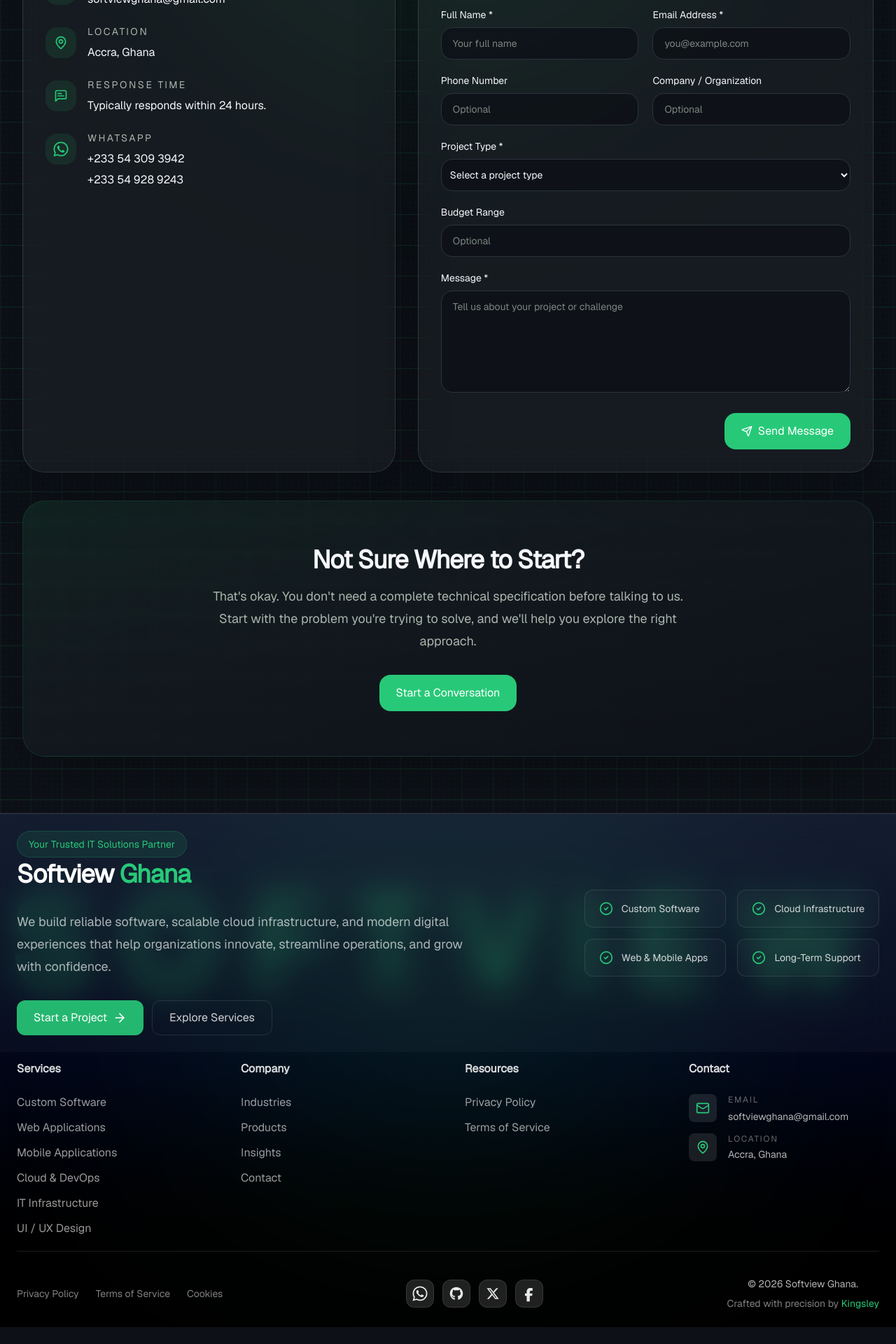
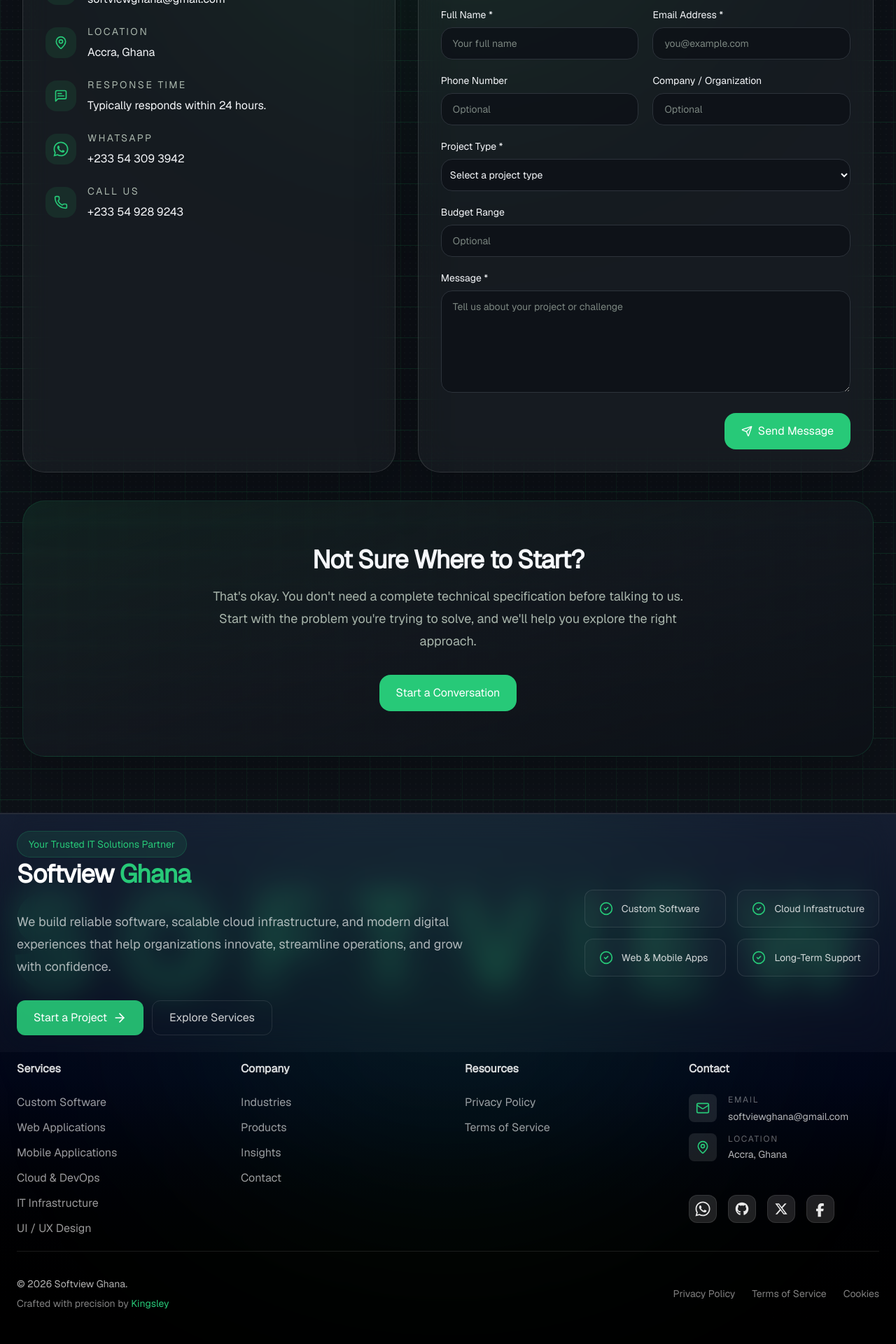
Before and after one commit to softviewghana/softviewghana.github.io, a Nuxt app: page /contact in a window 1280 px wide. Shown: the part 618-2538 px from the top of the page at 70% size. Before the commit the page ends 2514 px from the top, so only its background shows below. Built offline with nearby package versions, Linux system fonts and the light colour scheme.

Commit message:
new release

```diff
--- a/app/components/footer/FooterBottom.vue
+++ b/app/components/footer/FooterBottom.vue
@@ -1,32 +1,4 @@
 <script setup lang="ts">
-      import FacebookIcon from '../icons/FacebookIcon.vue';
-      import GithubIcon from '../icons/GithubIcon.vue';
-      import WhatsAppIcon from '../icons/WhatsAppIcon.vue';
-      import XTwitterIcon from '../icons/XTwitterIcon.vue';
-
-
-      const socials = [
-            {
-                  label: 'WhatsApp',
-                  href: 'https://wa.me/233543093942',
-                  icon: WhatsAppIcon,
-            },
-            {
-                  label: 'GitHub',
-                  href: 'https://github.com/softviewghana',
-                  icon: GithubIcon,
-            },
-            {
-                  label: 'X',
-                  href: 'https://x.com/SoftviewGhana',
-                  icon: XTwitterIcon,
-            },
-            {
-                  label: 'Facebook',
-                  href: 'https://facebook.com/softviewghana',
-                  icon: FacebookIcon,
-            },
-      ]
 
       const legalLinks = [
             {
@@ -48,22 +20,24 @@
 </script>
 
 <template>
-      <section class="mx-auto max-w-7xl px-6 py-6">
+      <section class="mx-auto max-w-7xl px-6 py-6 mb-6">
 
-            <div class="flex flex-col justify-items-center gap-8 text-sm text-white/50 md:flex-row md:items-center md:justify-between">
+            <div
+                class="flex flex-col justify-items-center gap-8 text-sm text-white/50 md:flex-row md:items-center md:justify-between">
 
                   <!-- Brand -->
 
-                  <div class="order-3 flex flex-col items-center justify-center">
+                  <div class="order-3 flex flex-col md:items-start items-center justify-center">
 
                         <p class="text-white/70">
                               © {{ new Date().getFullYear() }} Softview Ghana.
                         </p>
 
                         <p class="mt-2">
-                              Crafted with precision by <NuxtLink class="text-primary hover:text-white" target="_blank"
-                                title="Code with Kingsley" href="https://kingsley.softviewghana.com" external
-                                active-class="" exact-active-class="">
+                              Crafted with precision by
+                              <NuxtLink class="text-primary hover:text-white" target="_blank" title="Code with Kingsley"
+                                  href="https://kingsley.softviewghana.com" external active-class=""
+                                  exact-active-class="">
                                     Kingsley
                               </NuxtLink>
                         </p>
@@ -73,31 +47,15 @@
 
                   <!-- Legal -->
 
-                  <nav class="order-2 flex flex-col/ items-center justify-center flex-wrap gap-6 lg:order-0">
+                  <nav class="order-2 flex flex-col/ items-center justify-center flex-wrap gap-6 lg:order-3">
 
                         <NuxtLink v-for="link in legalLinks" :key="link.label" :to="link.href"
-                          class="transition-colors hover:text-white">
+                            class="transition-colors hover:text-white">
                               {{ link.label }}
                         </NuxtLink>
 
                   </nav>
 
-
-                  <!-- Social -->
-
-                  <div class="flex flex-col/ items-center justify-center gap-3">
-
-                        <NuxtLink external v-for="social in socials" :key="social.label" :href="social.href"
-                          :aria-label="social.label" target="_blank"
-                          class="group flex h-10 w-10 items-center justify-center rounded-xl border border-white/10 bg-white/12 text-white/90 transition-all duration-300 hover:border-primary/30 hover:bg-primary/10 hover:text-primary">
-
-                              <component :is="social.icon"
-                                class="size-5 transition-transform duration-300 group-hover:scale-110" />
-
-                        </NuxtLink>
-
-                  </div>
-
             </div>
 
       </section>
--- a/app/components/footer/FooterLinks.vue
+++ b/app/components/footer/FooterLinks.vue
@@ -8,6 +8,10 @@
             ArrowUpRight,
       } from '@lucide/vue'
       import CONSTANTS from '~/constants'
+      import WhatsAppIcon from '../icons/WhatsAppIcon.vue'
+      import GithubIcon from '../icons/GithubIcon.vue'
+      import XTwitterIcon from '../icons/XTwitterIcon.vue'
+      import FacebookIcon from '../icons/FacebookIcon.vue'
 
       const sections = [
             {
@@ -92,6 +96,29 @@
                   ],
             },
       ]
+
+      const socials = [
+            {
+                  label: 'WhatsApp',
+                  href: 'https://wa.me/233543093942',
+                  icon: WhatsAppIcon,
+            },
+            {
+                  label: 'GitHub',
+                  href: 'https://github.com/softviewghana',
+                  icon: GithubIcon,
+            },
+            {
+                  label: 'X',
+                  href: 'https://x.com/SoftviewGhana',
+                  icon: XTwitterIcon,
+            },
+            {
+                  label: 'Facebook',
+                  href: 'https://facebook.com/softviewghana',
+                  icon: FacebookIcon,
+            },
+      ]
 </script>
 
 <template>
@@ -118,11 +145,11 @@
                         <nav class="space-y-3">
 
                               <NuxtLink v-for="link in section.links" :key="link.label" :to="link.href"
-                                class="group flex items-center justify-between text-white/60 transition-colors hover:text-white">
+                                  class="group flex items-center justify-between text-white/60 transition-colors hover:text-white">
                                     <span>{{ link.label }}</span>
 
                                     <ArrowUpRight
-                                      class="size-4 opacity-0 transition-all duration-300 group-hover:translate-x-1 group-hover:-translate-y-1 group-hover:opacity-100" />
+                                        class="size-4 opacity-0 transition-all duration-300 group-hover:translate-x-1 group-hover:-translate-y-1 group-hover:opacity-100" />
                               </NuxtLink>
 
                         </nav>
@@ -146,7 +173,7 @@
                               <div v-for="group in contact" :key="group.title" class="flex gap-4">
 
                                     <div
-                                      class="flex h-10 w-10 shrink-0 items-center justify-center rounded-lg bg-white/10 text-primary">
+                                        class="flex h-10 w-10 shrink-0 items-center justify-center rounded-lg bg-white/10 text-primary">
                                           <component :is="group.icon" class="size-5" />
                                     </div>
 
@@ -165,7 +192,7 @@
                                                       </p>
 
                                                       <NuxtLink v-if="item.href && item.href" :href="item.href"
-                                                        class="text-sm text-white/70 transition-colors hover:text-primary">
+                                                          class="text-sm text-white/70 transition-colors hover:text-primary">
                                                             {{ item.value }}
                                                       </NuxtLink>
 
@@ -182,6 +209,16 @@
                               </div>
 
                         </div>
+                        <div class="flex gap-4 mt-12 items-center justify-center sm:justify-start">
+                              <NuxtLink external v-for="social in socials" :key="social.label" :href="social.href"
+                                  :aria-label="social.label" target="_blank"
+                                  class="group flex h-10 w-10 items-center justify-center rounded-xl border border-white/10 bg-white/12 text-white/90 transition-all duration-300 hover:border-primary/30 hover:bg-primary/10 hover:text-primary">
+
+                                    <component :is="social.icon"
+                                        class="size-5 transition-transform duration-300 group-hover:scale-110" />
+
+                              </NuxtLink>
+                        </div>
 
                   </div>
 
--- a/app/components/hero/Hero.vue
+++ b/app/components/hero/Hero.vue
@@ -11,11 +11,6 @@
             Smartphone,
             Workflow,
       } from '@lucide/vue'
-
-      import ActivityFeed from './ActivityFeed.vue'
-      import ChartCard from './ChartCard.vue'
-      import FloatingTechCard from './FloatingTechCard.vue'
-      import MetricCard from './MetricCard.vue'
 
       const dashboard = useTemplateRef('dashboard')
 
@@ -38,7 +33,7 @@
       }
 
       function resetTilt() {
-            rotateX.value = 6
+            rotateX.value = -6
             rotateY.value = -10
       }
 
@@ -55,11 +50,11 @@
 
                   <!-- Floating Cards -->
 
-                  <div class="absolute -left-24 top-8 hidden xl:block">
+                  <div class="absolute -left-34 top-8 hidden xl:block">
                         <FloatingTechCard title="Cloud" subtitle="Infrastructure" :icon="Cloud" color="text-sky-400" />
                   </div>
 
-                  <div class="absolute -right-24 top-20 hidden xl:block">
+                  <div class="absolute -right-34 top-20 hidden xl:block">
                         <FloatingTechCard title="REST APIs" subtitle="Secure" :icon="Workflow" color="text-primary"
                             :duration="8" />
                   </div>
--- a/app/components/sections/FeatureProduct.vue
+++ b/app/components/sections/FeatureProduct.vue
@@ -200,7 +200,7 @@
 
                                     <!-- Floating Status -->
                                     <div
-                                      class="absolute -bottom-3 right-4 hidden rounded-2xl border border-white/10 bg-white/10 px-4 py-3 backdrop-blur-xl md:block">
+                                      class="absolute animate-bounce -bottom-3 right-4 hidden rounded-2xl border border-white/10 bg-white/10 px-4 py-3 backdrop-blur-xl md:block">
                                           <div class="flex items-center gap-3">
                                                 <div
                                                   class="flex h-10 w-10 items-center justify-center rounded-xl bg-primary-hover/10 text-primary">
--- a/app/components/sections/WhySoftviewGhana.vue
+++ b/app/components/sections/WhySoftviewGhana.vue
@@ -69,7 +69,7 @@
                         <!-- Center -->
 
                         <div
-                          class="absolute left-1/2 top-1/2 hidden h-52 w-52 -translate-x-1/2 -translate-y-1/2 items-center justify-center rounded-full border border-primary/20 bg-primary/10 backdrop-blur-xl xl:flex">
+                          class="absolute left-1/2 top-1/2 hidden h-52 w-52 -translate-x-1/2 -translate-y-1/2 items-center justify-center rounded-full border border-primary/20 bg-primary/10 backdrop-blur-xl md:flex">
 
                               <div class="text-center">
 
@@ -77,7 +77,7 @@
                                           Reliable
                                     </h3>
 
-                                    <p class="mt-2 text-muted">
+                                    <p class="xl:mt-2 text-muted">
                                           Digital Solutions
                                     </p>
 
--- a/app/pages/contact.vue
+++ b/app/pages/contact.vue
@@ -1,5 +1,5 @@
 <script lang="ts" setup>
-      import { AlertTriangle, Check, Mail, MapPin, MessageSquareText, Send } from '@lucide/vue';
+      import { AlertTriangle, Check, Mail, MapPin, MessageSquareText, PhoneIcon, Send } from '@lucide/vue';
       import CONSTANTS from '~/constants';
 
       import type { FetchError } from 'ofetch';
@@ -184,8 +184,22 @@
                                                           class="block text-base text-foreground hover:text-primary">
                                                             +233 54 309 3942
                                                       </NuxtLink>
-                                                      <NuxtLink to="https://wa.me/233549289243" target="_blank"
-                                                          rel="noopener" external
+                                                </div>
+                                          </div>
+                                    </div>
+
+                                    <div class="flex items-start gap-4">
+                                          <div class="mt-1 flex h-11 w-11 items-center justify-center rounded-2xl
+                                          bg-primary/10 text-primary">
+                                                <PhoneIcon class="size-5" />
+                                          </div>
+                                          <div>
+                                                <p class="text-sm font-medium uppercase tracking-[0.18em] text-muted">
+                                                      Call Us
+                                                </p>
+                                                <div class="mt-2 space-y-1.5">
+                                                      <NuxtLink to="tel:+233549289243" target="_blank" rel="noopener"
+                                                          external
                                                           class="block text-base text-foreground hover:text-primary">
                                                             +233 54 928 9243
                                                       </NuxtLink>
```
